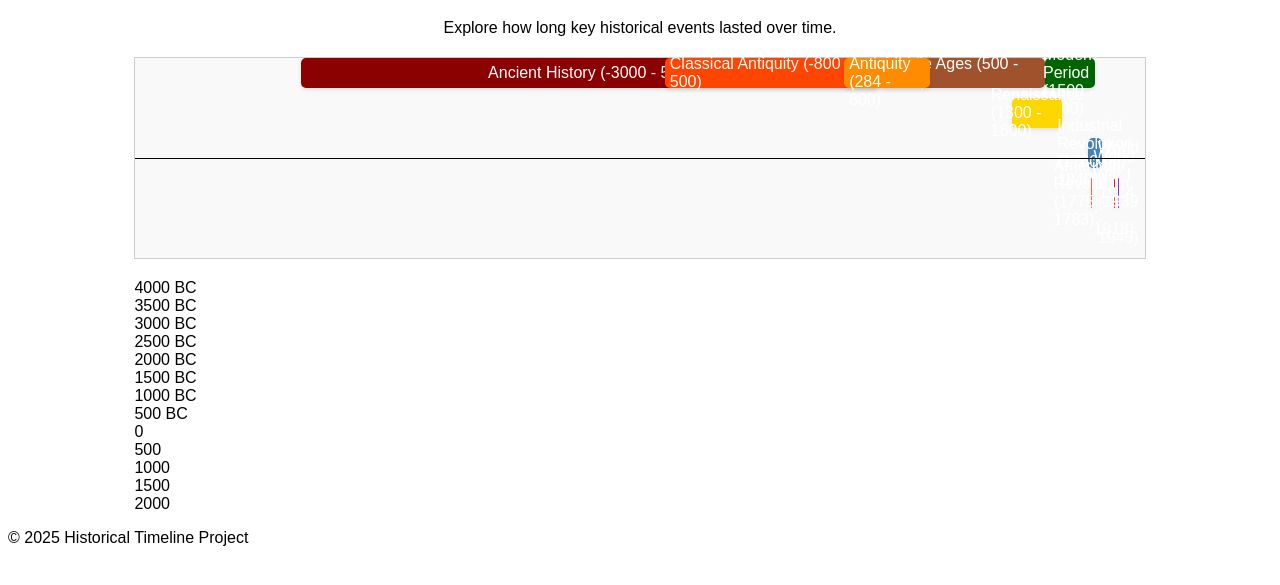
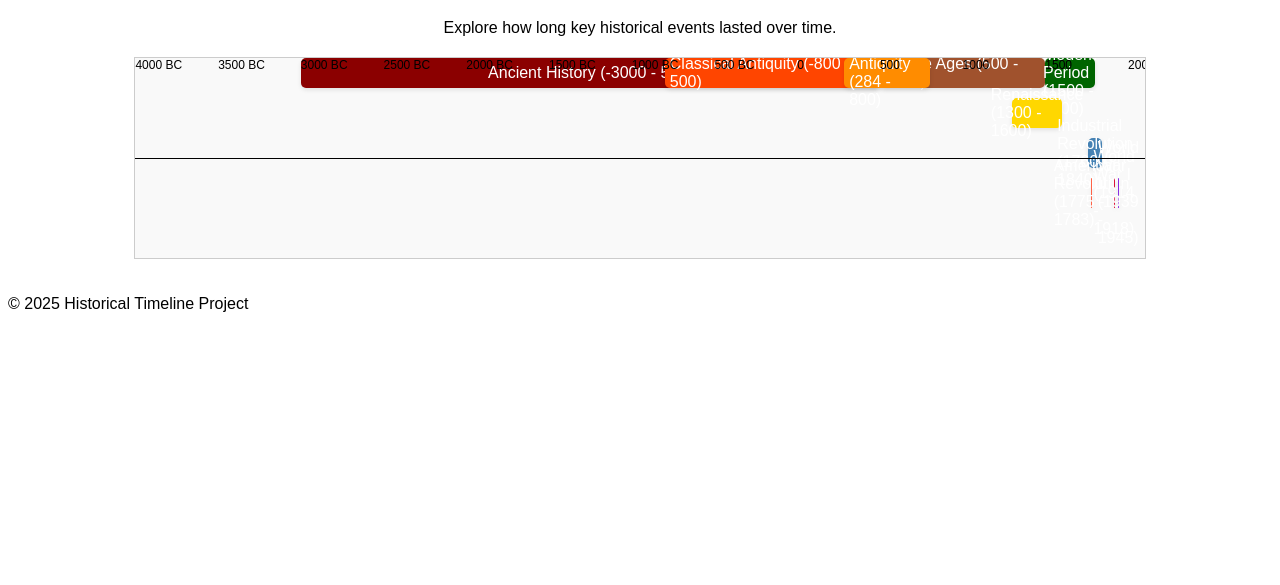
Before and after one commit to SolutionsAsService/HistoryTimeline, a plain HTML site: page index.html in a window 1280 px wide. Shown: the part 61-646 px from the top of the page. Drawn offline with Linux system fonts and the light colour scheme.

Commit message:
scroll zoom numbers

```diff
--- a/styles.css
+++ b/styles.css
@@ -10,14 +10,39 @@ header {
 .timeline-container {
     width: 80%;
     margin: 0 auto;
+    overflow-x: scroll; /* Enable horizontal scrolling */
 }
 
-.timeline {
+.timeline-wrapper {
     position: relative;
     height: 200px; /* Increase height to accommodate multiple rows */
     border: 1px solid #ccc;
     background-color: #f9f9f9;
     margin-bottom: 20px;
+    overflow: hidden; /* Hide overflow for better zooming */
+}
+
+.timeline {
+    position: relative;
+    height: 100%;
+    transform-origin: left center; /* Set transform origin for scaling */
+}
+
+.markers {
+    position: absolute;
+    top: 0;
+    left: 0;
+    width: 100%;
+    height: 20px;
+    transform-origin: left center; /* Set transform origin for scaling */
+}
+
+.marker {
+    position: absolute;
+    top: 0;
+    color: #000;
+    font-size: 12px;
+    white-space: nowrap;
 }
 
 .timeline-event {
```
